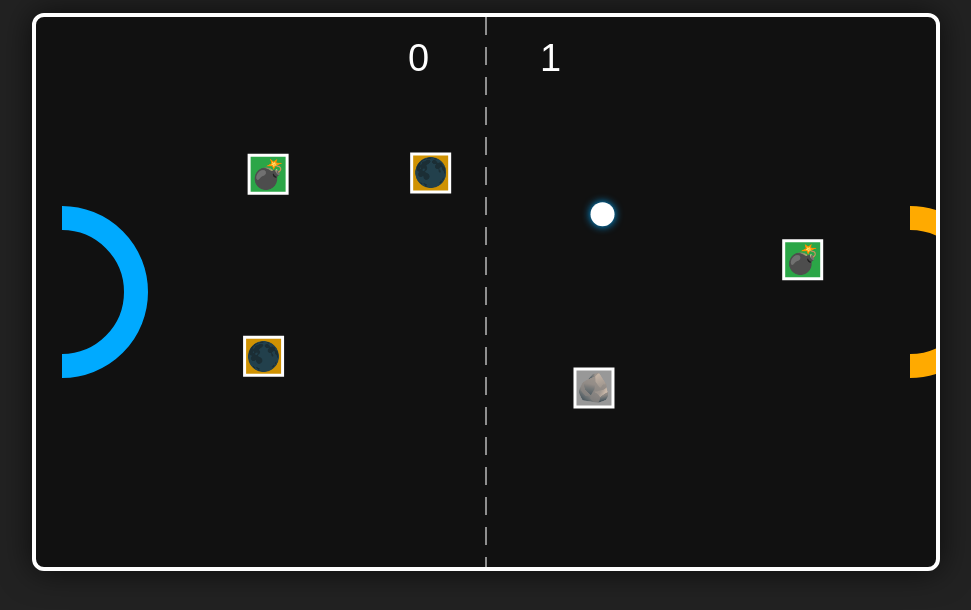
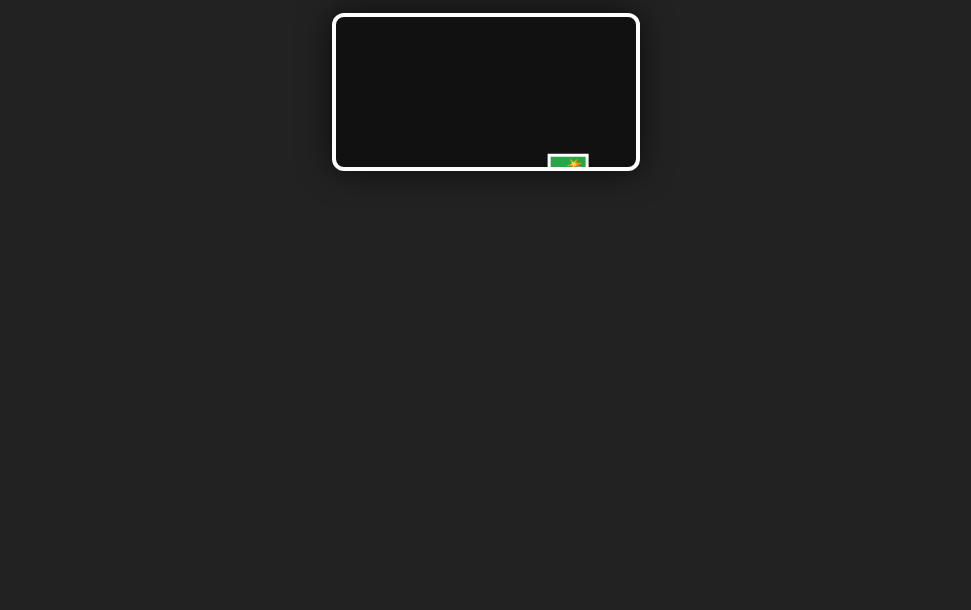
Before and after one commit to Dr-Kitz28/pINGpONG, a plain HTML site: page index.html in a window 1280 px wide. Both pictures are taken after a click on the button "Player vs Player". Shown: the part 64-674 px from the top of the page, without its empty margins (154-1125 px from the left). Drawn offline with Linux system fonts and the light colour scheme.

Commit message:
Update index.html
Signed-off-by: Dr.Kitz <124699979+Dr-Kitz28@users.noreply.github.com>

```diff
--- a/index.html
+++ b/index.html
@@ -11,7 +11,7 @@
         <button id="pvpBtn">Player vs Player</button>
         <button id="aiBtn">Player vs AI</button>
     </div>
-    <canvas id="pongCanvas" width="900" height="550" style="display:none"></canvas>
+    <canvas id="pongCanvas" style="display:none"></canvas>
     <div id="planetPopup" style="display:none">
         <div id="planetGraphic"></div>
         <div id="planetLabel"></div>
```
